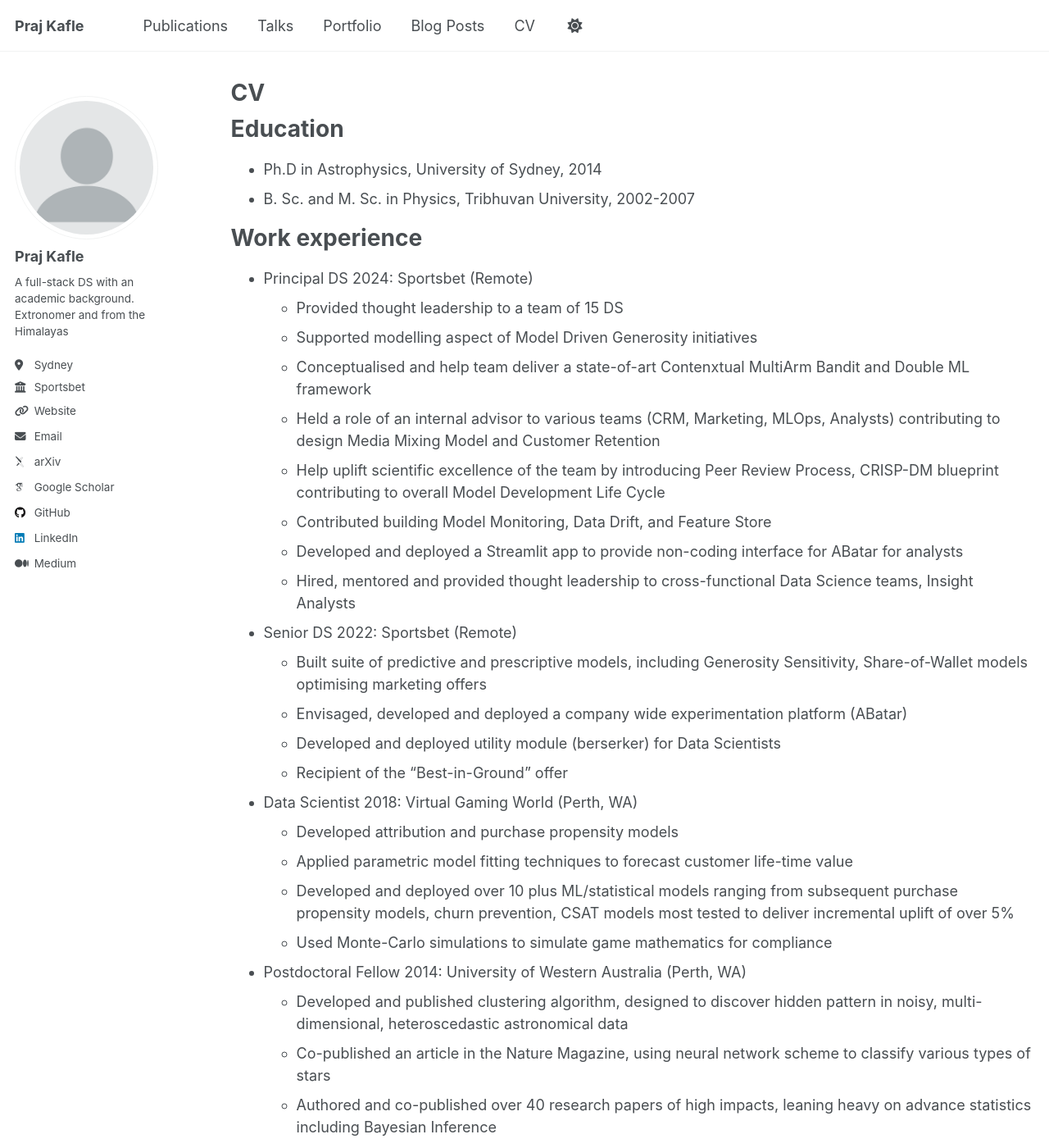
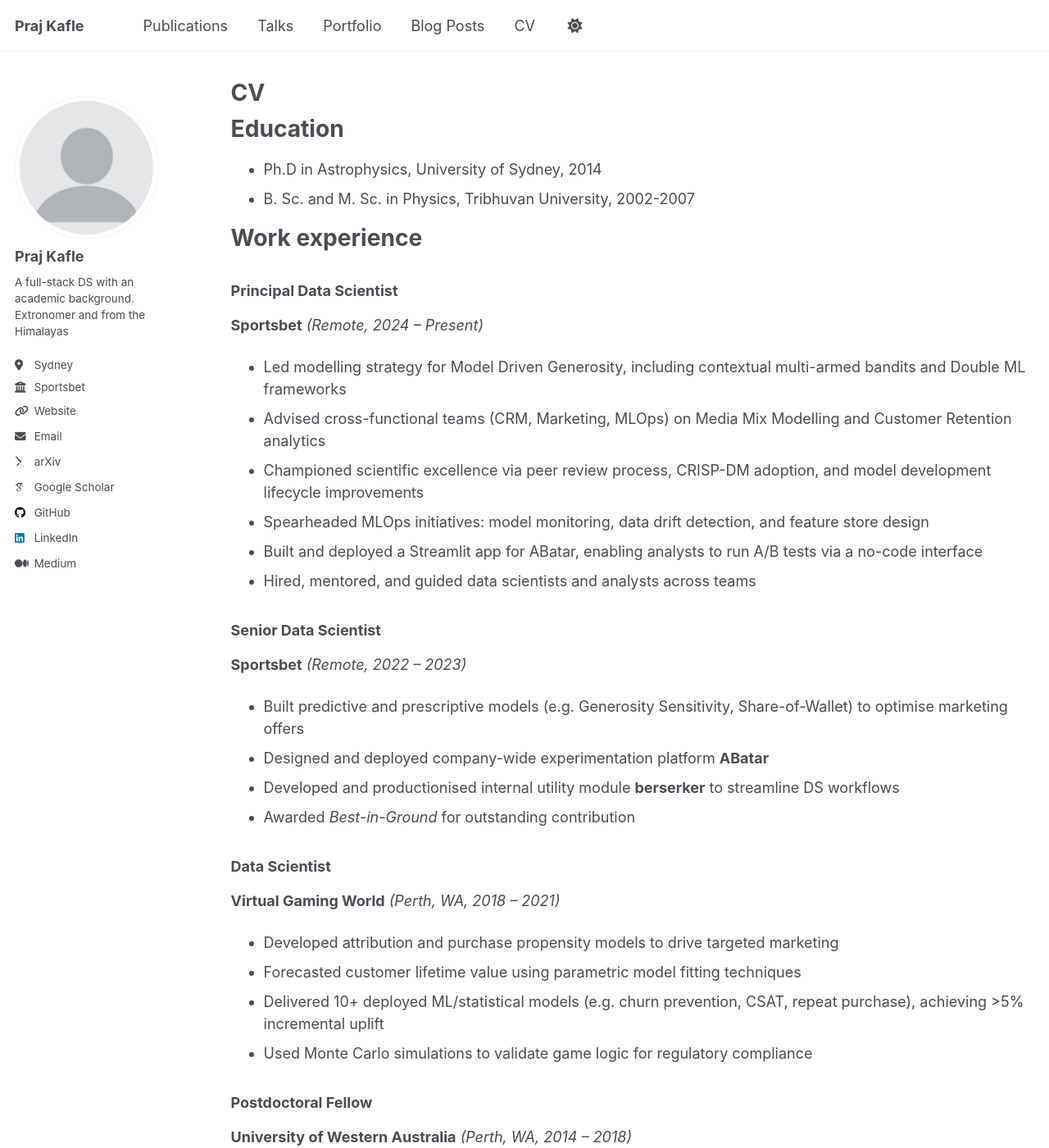
Before and after one commit to pkaf/pkaf.github.io, a Jekyll site: the page built from _pages/cv.md, in a window 1280 px wide and 1400 px high. Shown: the whole window at 82% size. Built offline with Jekyll 4.4.1, drawn with Linux system fonts in a browser that asks for light colours; some web fonts are replaced; a script that is not in the unit is left out; some of the changed text lies outside the part shown.

Commit message:
CV formatted

```diff
--- a/_pages/cv.md
+++ b/_pages/cv.md
@@ -16,33 +16,39 @@ Education
 
 Work experience
 ======
-* Principal DS 2024: Sportsbet (Remote)
-  * Provided thought leadership to a team of 15 DS
-  * Supported modelling aspect of Model Driven Generosity initiatives
-  * Conceptualised and help team deliver a state-of-art Contenxtual MultiArm Bandit and Double ML framework
-  * Held a role of an internal advisor to various teams (CRM, Marketing, MLOps, Analysts) contributing to design Media Mixing Model and Customer Retention
-  * Help uplift scientific excellence of the team by introducing Peer Review Process, CRISP-DM blueprint contributing to overall Model Development Life Cycle
-  * Contributed building Model Monitoring, Data Drift, and Feature Store
-  * Developed and deployed a Streamlit app to provide non-coding interface for ABatar for analysts
-  * Hired, mentored and provided thought leadership to cross-functional Data Science teams, Insight Analysts
+### Principal Data Scientist
+**Sportsbet** *(Remote, 2024 – Present)*
 
-* Senior DS 2022: Sportsbet (Remote)
-  * Built suite of predictive and prescriptive models, including Generosity Sensitivity, Share-of-Wallet models optimising marketing offers
-  * Envisaged, developed and deployed a company wide experimentation platform (ABatar)
-  * Developed and deployed utility module (berserker) for Data Scientists
-  * Recipient of the "Best-in-Ground" offer
+- Led modelling strategy for Model Driven Generosity, including contextual multi-armed bandits and Double ML frameworks
+- Advised cross-functional teams (CRM, Marketing, MLOps) on Media Mix Modelling and Customer Retention analytics
+- Championed scientific excellence via peer review process, CRISP-DM adoption, and model development lifecycle improvements
+- Spearheaded MLOps initiatives: model monitoring, data drift detection, and feature store design
+- Built and deployed a Streamlit app for ABatar, enabling analysts to run A/B tests via a no-code interface
+- Hired, mentored, and guided data scientists and analysts across teams
 
-* Data Scientist 2018: Virtual Gaming World (Perth, WA)
-  * Developed attribution and purchase propensity models
-  * Applied parametric model fitting techniques to forecast customer life-time value
-  * Developed and deployed over 10 plus ML/statistical models ranging from subsequent purchase propensity models, churn prevention, CSAT models most tested to deliver incremental uplift of over 5%
-  * Used Monte-Carlo simulations to simulate game mathematics for compliance
+### Senior Data Scientist
+**Sportsbet** *(Remote, 2022 – 2023)*
 
-* Postdoctoral Fellow 2014: University of Western Australia (Perth, WA)
-  * Developed and published clustering algorithm, designed to discover hidden pattern in noisy, multi-dimensional, heteroscedastic astronomical data
-  * Co-published an article in the Nature Magazine, using neural network scheme to classify various types of stars
-  * Authored and co-published over 40 research papers of high impacts, leaning heavy on advance statistics including Bayesian Inference
-  * Was ranked top 3% (by citation/publication) among Early Career Researcher in Astronomy (2017)
+- Built predictive and prescriptive models (e.g. Generosity Sensitivity, Share-of-Wallet) to optimise marketing offers
+- Designed and deployed company-wide experimentation platform **ABatar**
+- Developed and productionised internal utility module **berserker** to streamline DS workflows
+- Awarded *Best-in-Ground* for outstanding contribution
+
+### Data Scientist
+**Virtual Gaming World** *(Perth, WA, 2018 – 2021)*
+
+- Developed attribution and purchase propensity models to drive targeted marketing
+- Forecasted customer lifetime value using parametric model fitting techniques
+- Delivered 10+ deployed ML/statistical models (e.g. churn prevention, CSAT, repeat purchase), achieving >5% incremental uplift
+- Used Monte Carlo simulations to validate game logic for regulatory compliance
+
+### Postdoctoral Fellow
+**University of Western Australia** *(Perth, WA, 2014 – 2018)*
+
+- Created a novel clustering algorithm for noisy, high-dimensional astronomical data; published in peer-reviewed journals
+- Co-authored *Nature* article on stellar classification using neural networks
+- Published 40+ high-impact papers with advanced statistical methods (e.g. Bayesian inference)
+- Ranked in top 3% of Early Career Researchers in Astronomy (2017) by citations/publications
 
 Skills
 ======
```
